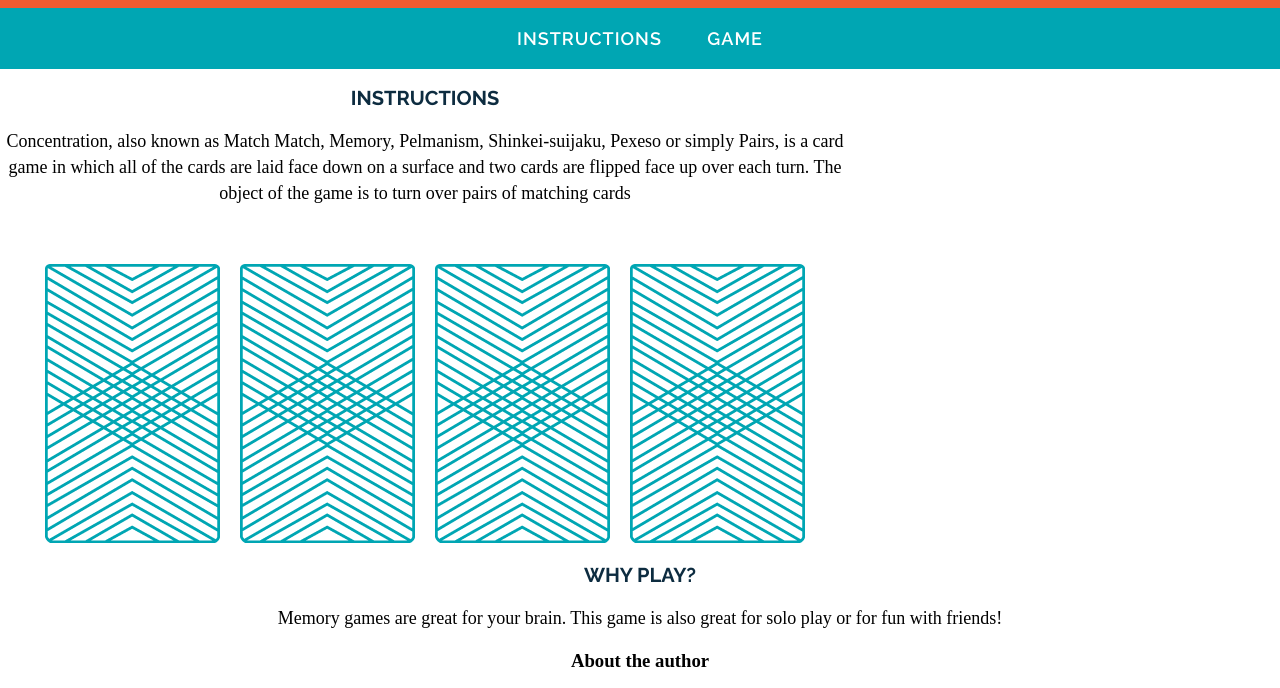
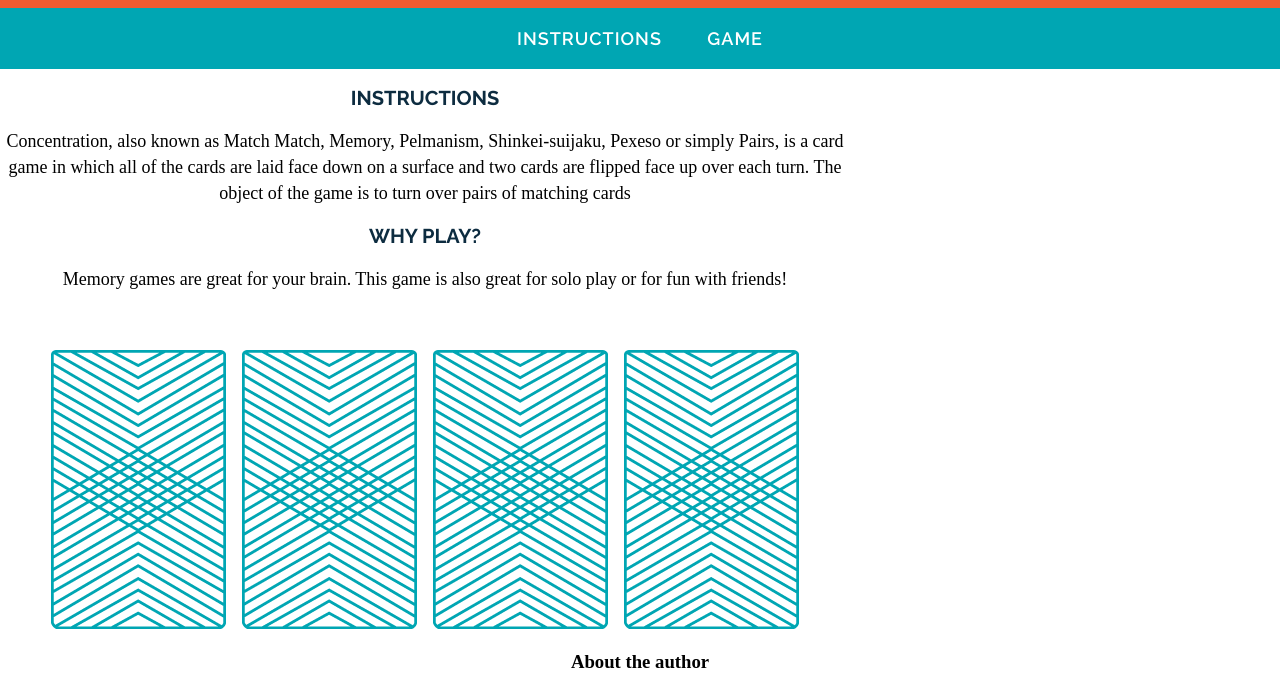
Before and after one commit to noeljane/wdi-fundamentals-memorygame, a plain HTML site: page memory-game/index.html in a window 1280 px wide. Shown: the part 105-793 px from the top of the page. Drawn offline with Linux system fonts and the light colour scheme; a web font is replaced by a local one.

Commit message:
created game logic

```diff
--- a/memory-game/index.html
+++ b/memory-game/index.html
@@ -16,17 +16,17 @@
 	<main>
 		<h2 id="Instructions"> Instructions </h2>
 			<p> Concentration, also known as Match Match, Memory, Pelmanism, Shinkei-suijaku, Pexeso or simply Pairs, is a card game in which all of the cards are laid face down on a surface and two cards are flipped face up over each turn. The object of the game is to turn over pairs of matching cards</p>
-		<div id="Game">
-		<img src="images/back.png" alt="Queen of Diamonds">
-		<img src="images/back.png" alt="Queen of Hearts">
-		<img src="images/back.png" alt="King of Diamonds">
-		<img src="images/back.png" alt="King of Hearts">
+
+		<h2> Why Play? </h2>
+			<p> Memory games are great for your brain. This game is also great for solo play or for fun with friends!<p>
+		<div id="Game"></div>
+		<div id="game-board" class="board clearfix">
 		</div>
 	</main>
-		<h2> Why Play? </h2>
-			<p> Memory games are great for your brain. This game is also great for solo play or for fun with friends!<p>
+
 
 		<h3> About the author </h3>
+			<p> Noel Jane Bourg is a web developer student at General Assembly. To check out her other work, click on the orange text below!</p>
 			<a href="http://www.noeljane.com/"> Website
 
 	<footer class="clearfix">
--- a/memory-game/js/main.js
+++ b/memory-game/js/main.js
@@ -6,7 +6,7 @@ var cards = [
 	{
 		rank: "queen",
 		suit: "hearts",
-		cardImage: "image/queen-of-hearts.png"
+		cardImage: "images/queen-of-hearts.png"
 	},
 	{
 		rank: "queen",
@@ -35,9 +35,16 @@ var checkForMatch = function () {
 	}
 };
 
-var flipCard = function(cardId) {
+var flipCard = function() {
+	var cardId = this.getAttribute('data-id');
+
+	this.setAttribute("src",cards[cardId].cardImage);
+
 	console.log("User flipped " + cards[cardId].rank);
+
 	cardsInPlay.push(cards[cardId].rank);
+
+
 	console.log(cards[cardId].cardImage);
 	console.log(cards[cardId].suit);
 
@@ -47,5 +54,15 @@ var flipCard = function(cardId) {
 
 };
 
-flipCard(0);
-flipCard(2);
+var createBoard = function () {
+	for(var i = 0; i < cards.length;i++){
+		var cardElement = document.createElement('img');
+		cardElement.setAttribute('src','images/back.png');
+		cardElement.setAttribute('data-id', i);
+		cardElement.addEventListener('click',flipCard);
+		document.getElementById('game-board').appendChild(cardElement);
+	}
+};
+
+
+createBoard();
```
